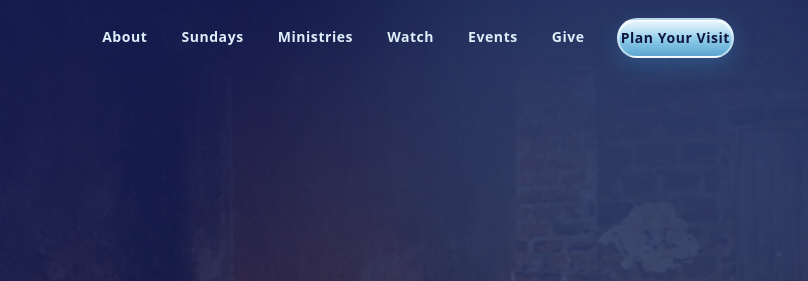
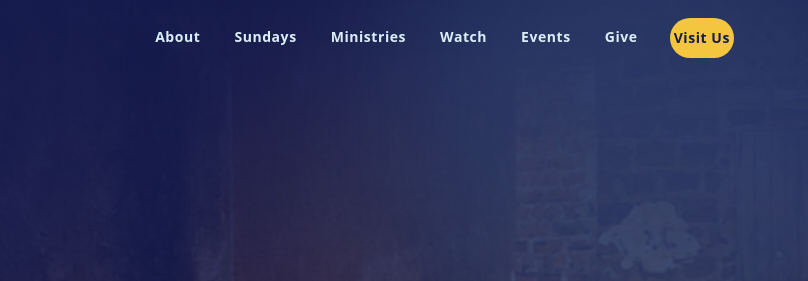
Before and after one commit to josebanzuma1-cell/ginomai-global-ministries, a plain HTML site: page index.html in a window 1280 px wide. Shown: the top 281 px of the page, 472-1280 px from the left. Drawn offline with Linux system fonts and the light colour scheme.

Commit message:
Make the nav CTA gold and short enough for phone widths
The glossy sky-blue treatment is replaced with the same gold as the
"Listen now on Ginomai Radio" button, and the label shortens from
"Plan Your Visit" to "Visit Us" so it stays on one line. Buttons get
white-space:nowrap, and between the mobile-menu breakpoint and desktop
the nav gaps, link size and CTA padding tighten — that 700-900px band
was where the label was wrapping to two lines and ballooning the pill.

Fixes a contrast bug this exposed: `nav.links a` (0,1,2) outranks `.btn`
(0,1,0), so with the sky class gone the CTA inherited light link colour
on gold at 1.4:1. An explicit `nav.links a.btn` rule restores the dark
ink, now 10:1.

The .btn.sky rules are removed since nothing else used them.

Co-Authored-By: Claude Opus 5 <noreply@anthropic.com>

```diff
--- a/index.html
+++ b/index.html
@@ -91,23 +91,12 @@
     background:var(--gold);color:var(--navy);text-decoration:none;
     font-weight:800;font-size:14px;letter-spacing:.05em;
     padding:13px 26px;border-radius:999px;border:2px solid var(--gold);
+    white-space:nowrap;
     transition:transform .25s,box-shadow .25s,background .25s;
   }
   .btn:hover{transform:translateY(-2px);box-shadow:0 10px 28px rgba(244,198,63,.35)}
   .btn.ghost{background:transparent;color:var(--mist);border-color:rgba(143,205,234,.45)}
   .btn.ghost:hover{border-color:var(--sky);color:var(--sky);box-shadow:0 10px 28px rgba(143,205,234,.15)}
-  /* glossy sky-blue button — echoes the logo lettering */
-  .btn.sky{
-    color:var(--ink);border:2px solid rgba(255,255,255,.55);
-    background:
-      linear-gradient(180deg,rgba(255,255,255,.62) 0%,rgba(255,255,255,.06) 46%,rgba(255,255,255,0) 60%),
-      linear-gradient(180deg,#C6E7F8 0%,#8FCDEA 52%,#5CA5D0 100%);
-    box-shadow:0 8px 22px rgba(55,120,170,.45),inset 0 1px 1px rgba(255,255,255,.9);
-  }
-  .btn.sky:hover{
-    transform:translateY(-2px);
-    box-shadow:0 13px 32px rgba(55,120,170,.62),inset 0 1px 1px rgba(255,255,255,.95);
-  }
   .btn:focus-visible,a:focus-visible{outline:3px solid var(--gold);outline-offset:3px;border-radius:4px}
   .menu-btn{display:none;background:none;border:0;color:var(--sky);font-size:28px;cursor:pointer;padding:4px 8px}
 
@@ -500,6 +489,18 @@
   .prog-foot a{color:var(--sky);font-style:normal;font-weight:700;text-decoration:none;border-bottom:1px solid rgba(143,205,234,.4)}
   .prog-foot a:hover{color:var(--gold);border-bottom-color:var(--gold)}
 
+  /* 'nav.links a' (0,1,2) outranks '.btn' (0,1,0), so the nav CTA inherited
+     light link colour on gold — unreadable. Restore the button's own ink. */
+  nav.links a.btn{color:var(--navy);border-bottom-color:transparent}
+  nav.links a.btn:hover{color:var(--navy);border-bottom-color:transparent}
+
+  @media(max-width:900px){
+    nav.links{gap:18px}
+    nav.links a{font-size:13.5px}
+    .nav .btn{padding:10px 18px;font-size:13px}
+    .logo img{height:32px}
+  }
+
   /* ---------- responsive ---------- */
   @media(max-width:960px){
     .about-grid,.watch-grid,.give .wrap,.visit-grid{grid-template-columns:1fr;gap:40px}
@@ -560,7 +561,7 @@
       <a href="#watch">Watch</a>
       <a href="#events">Events</a>
       <a href="#give">Give</a>
-      <a class="btn sky" href="#visit">Plan Your Visit</a>
+      <a class="btn" href="#visit">Visit Us</a>
     </nav>
   </div>
 </header>
```
